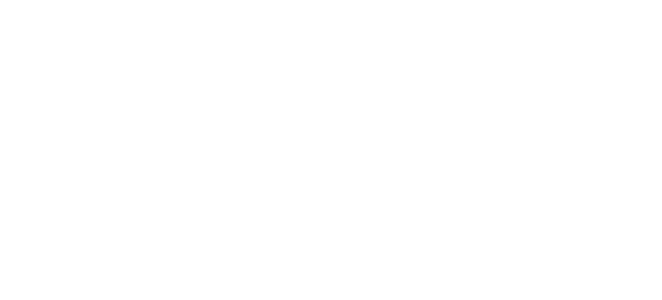
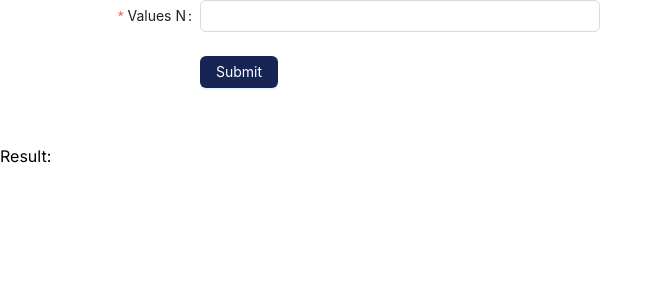
Before and after one commit to DoNhatNam1/Homeworks-Nhom-7-Tong-quan-phat-trien-phan-mem, a Next.js app in the folder homeworks/: page /bai1 in a window 1280 px wide. Shown: the top 300 px of the page, without its empty margins (0-662 px from the left). Built offline with nearby package versions, Linux system fonts and the light colour scheme.

Commit message:
feat: :chart_with_upwards_trend: Update Bai1

```diff
--- a/homeworks/src/app/(homeworks)/bai1/page.tsx
+++ b/homeworks/src/app/(homeworks)/bai1/page.tsx
@@ -1,10 +1,10 @@
 
-import Link from 'next/link'
+import { Bai1 } from '@/components/Bai1'
 
-export default function Bai1() {
+export default function Page() {
   return (
     <>
-
+    <Bai1/>
     </>
   );
 }
--- a/homeworks/src/app/(homeworks)/bai2/page.tsx
+++ b/homeworks/src/app/(homeworks)/bai2/page.tsx
@@ -1,8 +1,9 @@
+import { Bai2 } from "@/components/Bai2";
 
-export default function Bai2() {
+export default function Page() {
   return (
     <>
-
+    <Bai2/>
     </>
   );
 }
--- a/homeworks/src/app/(homeworks)/page.tsx
+++ b/homeworks/src/app/(homeworks)/page.tsx
@@ -1,11 +1,10 @@
 
-import Link from 'next/link'
+import { HomeScreen } from '@/components/HomeScreen';
 
 export default function Home() {
   return (
     <>
-    <Link href="/bai1">Bài 1</Link>
-    <Link href="/bai2">Bài 2</Link>
+    <HomeScreen/>
     </>
   );
 }
--- a/homeworks/src/app/globals.css
+++ b/homeworks/src/app/globals.css
@@ -1,23 +1,3 @@
 @tailwind base;
 @tailwind components;
 @tailwind utilities;
-
-:root {
-  --foreground-rgb: 0, 0, 0;
-  --background-start-rgb: 214, 219, 220;
-  --background-end-rgb: 255, 255, 255;
-}
-
-@media (prefers-color-scheme: dark) {
-  :root {
-    --foreground-rgb: 255, 255, 255;
-    --background-start-rgb: 0, 0, 0;
-    --background-end-rgb: 0, 0, 0;
-  }
-}
-
-@layer utilities {
-  .text-balance {
-    text-wrap: balance;
-  }
-}
--- a/homeworks/src/components/Bai1.tsx
+++ b/homeworks/src/components/Bai1.tsx
@@ -0,0 +1,72 @@
+"use client";
+
+import React from "react";
+import { Button, Form, Input } from "antd";
+
+export const Bai1 = () => {
+  const [data, setData] = React.useState<number[] | undefined>([]);
+
+  const onFinish = (values: { values: any }) => {
+    if (values.values < 1 || values.values > 1000000) {
+      return console.log("Values không hợp lệ:", values.values);
+    }
+    let temp = values.values;
+    let result = [temp];
+    while (temp !== 1) {
+      if (temp % 2 === 0) {
+        temp = temp / 2;
+      } else {
+        temp = temp * 3 + 1;
+      }
+      result.push(temp);
+      if (result.length > 1000) {
+        console.log("Quá nhiều giá trị, dừng lại để tránh lỗi out of memory");
+        setData(result);
+        return;
+      }
+    }
+    setData(result);
+  };
+
+  const onFinishFailed = (errorInfo: any) => {
+    console.log("Failed:", errorInfo);
+  };
+
+  return (
+    <>
+      <Form
+        name="basic"
+        labelCol={{ span: 8 }}
+        wrapperCol={{ span: 16 }}
+        style={{ maxWidth: 600 }}
+        initialValues={{ remember: true }}
+        onFinish={onFinish}
+        onFinishFailed={onFinishFailed}
+        autoComplete="off"
+      >
+        <Form.Item
+          label="Values N"
+          name="values"
+          rules={[{ required: true, message: "Please input a number!" }]}
+        >
+          <Input />
+        </Form.Item>
+        <Form.Item wrapperCol={{ offset: 8, span: 16 }}>
+          <Button type="primary" htmlType="submit" className="bg-blue-950">
+            Submit
+          </Button>
+        </Form.Item>
+      </Form>
+
+      <div className="mt-14">
+        Result:{" "}
+        {data?.map((item, index) => (
+          <span key={index}>
+            {item}
+            {index !== (data?.length ?? 0) - 1 ? ", " : ""}
+          </span>
+        ))}
+      </div>
+    </>
+  );
+};
--- a/homeworks/src/components/Bai2.tsx
+++ b/homeworks/src/components/Bai2.tsx
@@ -0,0 +1,7 @@
+'use client'
+
+export const Bai2 = () => {
+  return (
+    <div>Bai2 Page</div>
+  )
+}
--- /dev/null
+++ b/homeworks/src/components/HomeScreen.tsx
@@ -0,0 +1,22 @@
+'use server'
+
+import Link from "next/link";
+
+export const HomeScreen = () => {
+  return (
+    <>
+      <Link
+      href="/bai1"
+      className="p-5 bg-blue"
+      >
+        Bài 1
+      </Link>
+      <Link
+      href="/bai2"
+      className="p-5 bg-blue"
+      >
+        Bài 2
+      </Link>
+    </>
+  );
+};
--- a/homeworks/tailwind.config.ts
+++ b/homeworks/tailwind.config.ts
@@ -2,18 +2,11 @@
 
 const config: Config = {
   content: [
-    "./src/pages/**/*.{js,ts,jsx,tsx,mdx}",
     "./src/components/**/*.{js,ts,jsx,tsx,mdx}",
-    "./src/app/**/*.{js,ts,jsx,tsx,mdx}",
     "./src/**/*.{js,ts,jsx,tsx,mdx}",
   ],
   theme: {
     extend: {
-      backgroundImage: {
-        "gradient-radial": "radial-gradient(var(--tw-gradient-stops))",
-        "gradient-conic":
-          "conic-gradient(from 180deg at 50% 50%, var(--tw-gradient-stops))",
-      },
     },
   },
   plugins: [],
```
Also changed, not shown: homeworks/package.json (+6 -5 lines), 1 other file (tests, documents, lock files or other folders).
